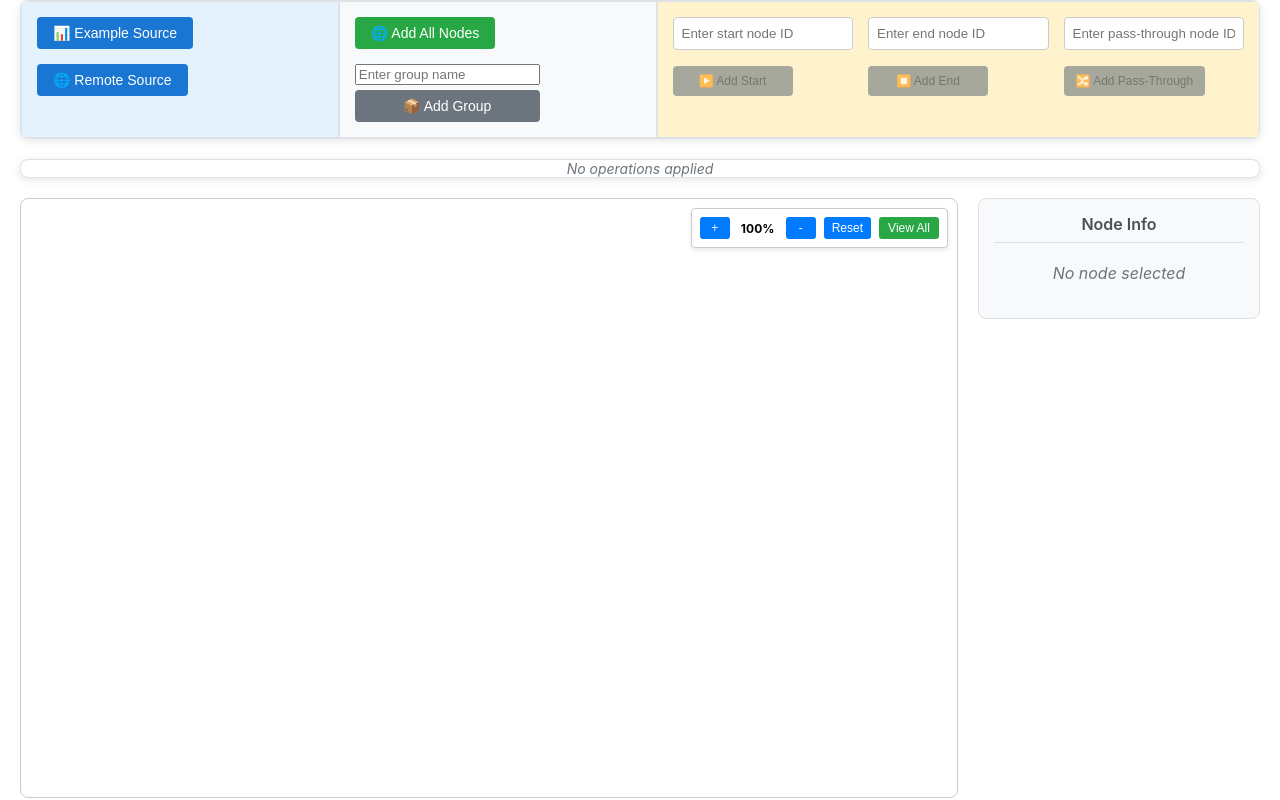
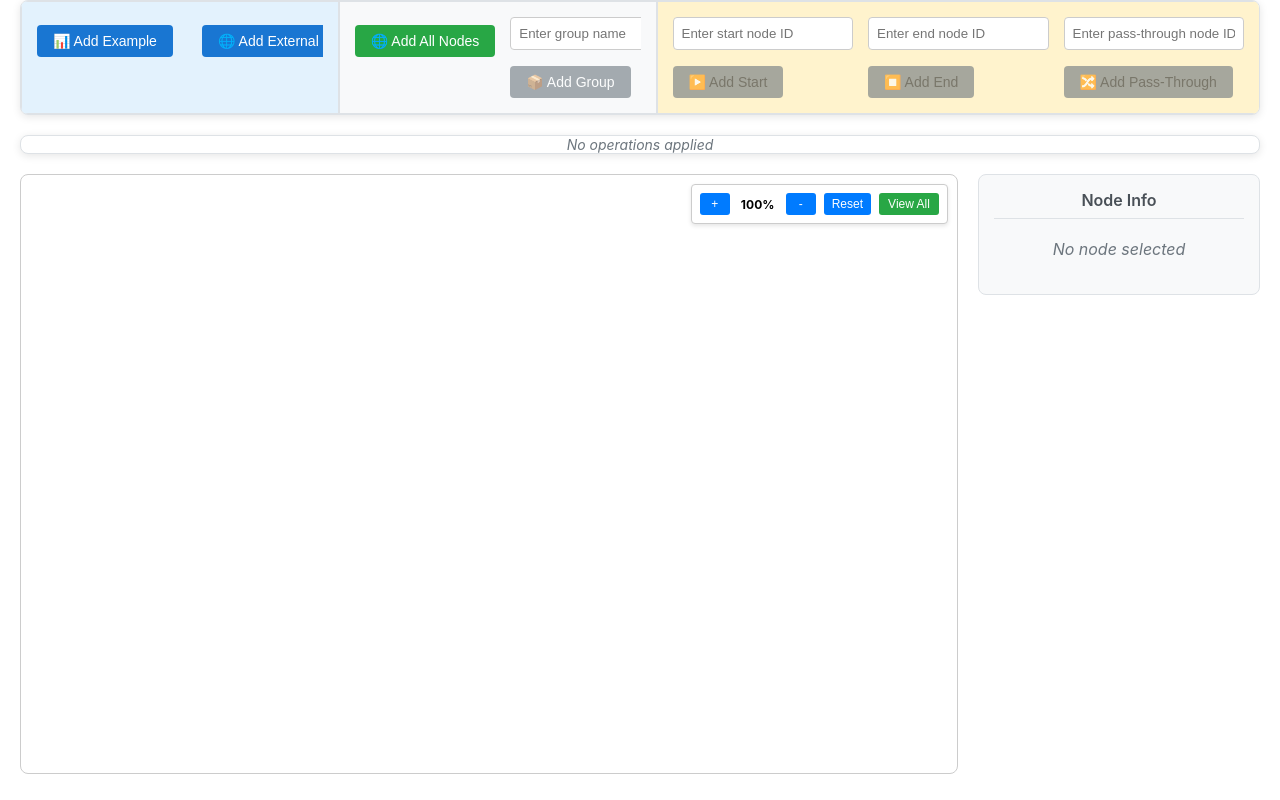
Before and after one commit to RRMoelker/flow-omniscience, a React (Create React App) app in the folder mermaid-diagram-app/: page / in a window 1280 px wide. Built offline with nearby package versions, Linux system fonts and the light colour scheme.

Commit message:
Input panel styling a bit more consistent, still AI garbage

```diff
--- a/mermaid-diagram-app/src/components/input/ConstructiveOperations.tsx
+++ b/mermaid-diagram-app/src/components/input/ConstructiveOperations.tsx
@@ -15,12 +15,12 @@ const ConstructiveOperations: React.FC<ConstructiveOperationsProps> = ({
     <div className="constructive-row">
       <button
         onClick={onAddAllConstructive}
-        className="add-constructive-btn"
+        className="btn btn-success"
       >
         🌐 Add All Nodes
       </button>
 
-      <div className="constructive-input-group">
+      <div className="input-group">
         <label htmlFor="groupNode" className="sr-only">Group:</label>
         <input
           type="text"
@@ -37,7 +37,7 @@ const ConstructiveOperations: React.FC<ConstructiveOperationsProps> = ({
             }
           }}
           disabled={!groupNode.trim()}
-          className="add-constructive-btn"
+          className="btn btn-success"
         >
           📦 Add Group
         </button>
--- a/mermaid-diagram-app/src/components/input/FilterOperations.tsx
+++ b/mermaid-diagram-app/src/components/input/FilterOperations.tsx
@@ -11,7 +11,7 @@ const FilterOperations: React.FC<FilterOperationsProps> = () => {
 
   return (
     <div className="filter-row">
-      <div className="filter-input-group">
+      <div className="input-group">
         <label htmlFor="startNode" className="sr-only">Start Node:</label>
         <input
           type="text"
@@ -27,13 +27,13 @@ const FilterOperations: React.FC<FilterOperationsProps> = () => {
             }
           }}
           disabled={!startNode.trim()}
-          className="add-filter-btn"
+          className="btn btn-warning"
         >
           ▶️ Add Start
         </button>
       </div>
 
-      <div className="filter-input-group">
+      <div className="input-group">
         <label htmlFor="endNode" className="sr-only">End Node:</label>
         <input
           type="text"
@@ -49,13 +49,13 @@ const FilterOperations: React.FC<FilterOperationsProps> = () => {
             }
           }}
           disabled={!endNode.trim()}
-          className="add-filter-btn"
+          className="btn btn-warning"
         >
           ⏹️ Add End
         </button>
       </div>
 
-      <div className="filter-input-group">
+      <div className="input-group">
         <label htmlFor="passThroughNode" className="sr-only">Pass-Through Node:</label>
         <input
           type="text"
@@ -71,7 +71,7 @@ const FilterOperations: React.FC<FilterOperationsProps> = () => {
             }
           }}
           disabled={!passThroughNode.trim()}
-          className="add-filter-btn"
+          className="btn btn-warning"
         >
           🔀 Add Pass-Through
         </button>
--- a/mermaid-diagram-app/src/components/input/SourceOperations.tsx
+++ b/mermaid-diagram-app/src/components/input/SourceOperations.tsx
@@ -11,19 +11,23 @@ const SourceOperations: React.FC<SourceOperationsProps> = ({
 }) => {
   return (
     <div className="source-row">
+      <div className="input-group">
         <button
           onClick={onAddExampleSource}
-        className="add-source-btn"
+          className="btn btn-info"
         >
-        📊 Example Source
+          📊 Add Example
         </button>
+      </div>
 
+      <div className="input-group">
         <button
           onClick={onAddRemoteSource}
-        className="add-source-btn"
+          className="btn btn-info"
         >
-        🌐 Remote Source
+          🌐 Add External
         </button>
+      </div>
     </div>
   );
 };
--- a/mermaid-diagram-app/src/styles/App.css
+++ b/mermaid-diagram-app/src/styles/App.css
@@ -136,15 +136,32 @@
   align-items: flex-end;
 }
 
-.constructive-input-group {
+/* Common input group styles */
+.input-group {
   display: flex;
   flex-direction: column;
-  gap: 5px;
+  gap: 8px;
+  min-width: 150px;
+  flex: 1;
 }
 
-.add-constructive-btn {
-  background: #28a745;
-  color: white;
+.input-group label {
+  font-weight: 500;
+  white-space: nowrap;
+  font-size: 14px;
+  color: #495057;
+}
+
+.input-group input {
+  padding: 8px;
+  border: 1px solid #ccc;
+  border-radius: 4px;
+  width: 100%;
+  box-sizing: border-box;
+}
+
+/* Common button styles */
+.btn {
   border: none;
   border-radius: 4px;
   padding: 8px 16px;
@@ -152,16 +169,62 @@
   cursor: pointer;
   transition: background-color 0.2s ease;
   white-space: nowrap;
+  align-self: flex-start;
+  margin-top: 8px;
 }
 
-.add-constructive-btn:hover:not(:disabled) {
+.btn:hover:not(:disabled) {
+  filter: brightness(0.9);
+}
+
+.btn:disabled {
+  background: #6c757d !important;
+  cursor: not-allowed;
+  opacity: 0.6;
+}
+
+/* Button variants */
+.btn-primary {
+  background: #007bff;
+  color: white;
+}
+
+.btn-primary:hover:not(:disabled) {
+  background: #0056b3;
+}
+
+.btn-success {
+  background: #28a745;
+  color: white;
+}
+
+.btn-success:hover:not(:disabled) {
   background: #218838;
 }
 
-.add-constructive-btn:disabled {
-  background: #6c757d;
-  cursor: not-allowed;
+.btn-warning {
+  background: #ffc107;
+  color: #212529;
 }
+
+.btn-warning:hover:not(:disabled) {
+  background: #e0a800;
+}
+
+.btn-info {
+  background: #1976d2;
+  color: white;
+}
+
+.btn-info:hover:not(:disabled) {
+  background: #1565c0;
+}
+
+.constructive-input-group {
+  /* Inherits from .input-group */
+}
+
+
 
 .source-section {
   background: #e3f2fd;
@@ -172,26 +235,7 @@
   color: #1976d2;
 }
 
-.add-source-btn {
-  background: #1976d2;
-  color: white;
-  border: none;
-  border-radius: 4px;
-  padding: 8px 16px;
-  font-size: 14px;
-  cursor: pointer;
-  transition: background-color 0.2s ease;
-  white-space: nowrap;
-}
 
-.add-source-btn:hover:not(:disabled) {
-  background: #1565c0;
-}
-
-.add-source-btn:disabled {
-  background: #6c757d;
-  cursor: not-allowed;
-}
 
 /* Filter panel specific styles */
 .filter-section {
@@ -204,51 +248,12 @@
 }
 
 .filter-input-group {
-  display: flex;
-  flex-direction: column;
-  gap: 8px;
-  min-width: 150px;
-  flex: 1;
-}
-
-.filter-input-group label {
-  font-weight: 500;
-  white-space: nowrap;
-  font-size: 14px;
-  color: #495057;
-}
-
-.filter-input-group input {
-  padding: 8px;
-  border: 1px solid #ccc;
-  border-radius: 4px;
-  width: 100%;
-  box-sizing: border-box;
+  /* Inherits from .input-group */
 }
 
 .add-filter-btn {
-  padding: 8px 12px;
-  background: #ffc107;
-  color: #212529;
-  border: none;
-  border-radius: 4px;
-  cursor: pointer;
-  font-size: 12px;
-  white-space: nowrap;
-  transition: background-color 0.2s ease;
+  /* Inherits from .btn and .btn-warning */
   min-width: 120px;
-  align-self: flex-start;
-  margin-top: 8px;
-}
-
-.add-filter-btn:hover:not(:disabled) {
-  background: #e0a800;
-}
-
-.add-filter-btn:disabled {
-  background: #6c757d;
-  cursor: not-allowed;
-  opacity: 0.6;
 }
 
 .active-filters {
@@ -696,13 +701,7 @@
 }
 
 .source-row,
-.constructive-row {
-  display: flex;
-  gap: 15px;
-  flex-wrap: wrap;
-  align-items: flex-end;
-}
-
+.constructive-row,
 .filter-row {
   display: flex;
   gap: 15px;
```
Lines whose indentation alone changed are shown as unchanged.
